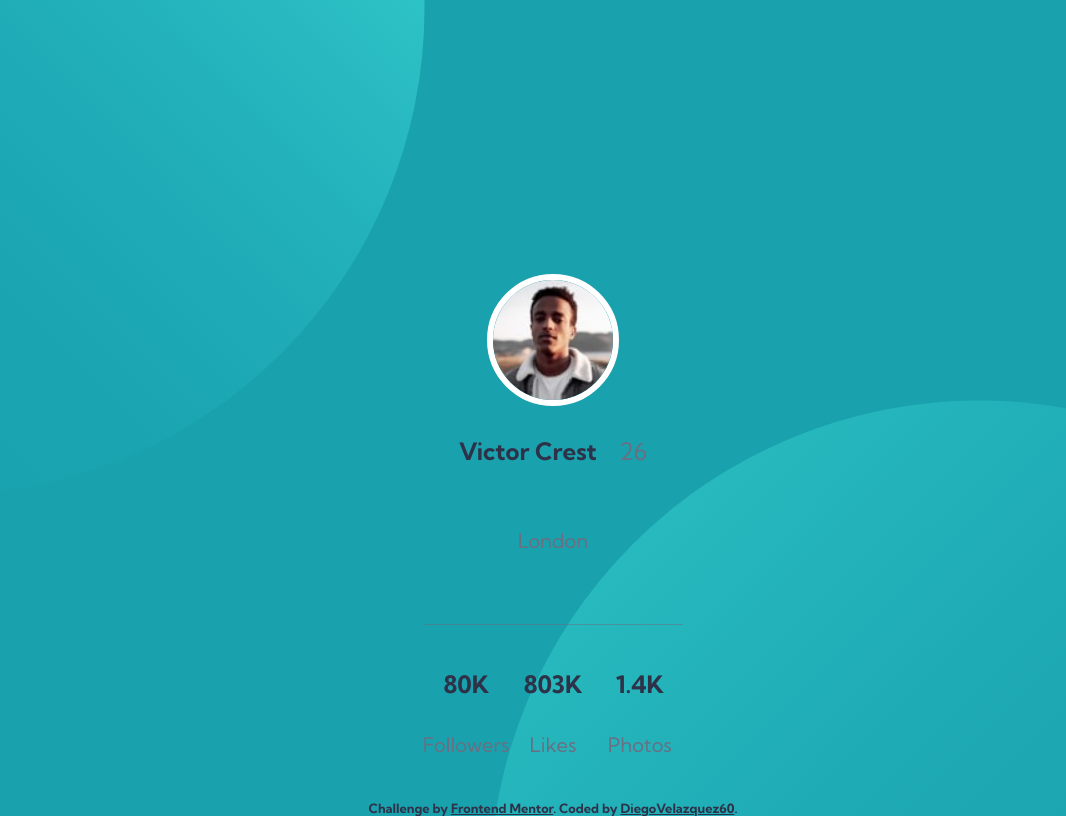
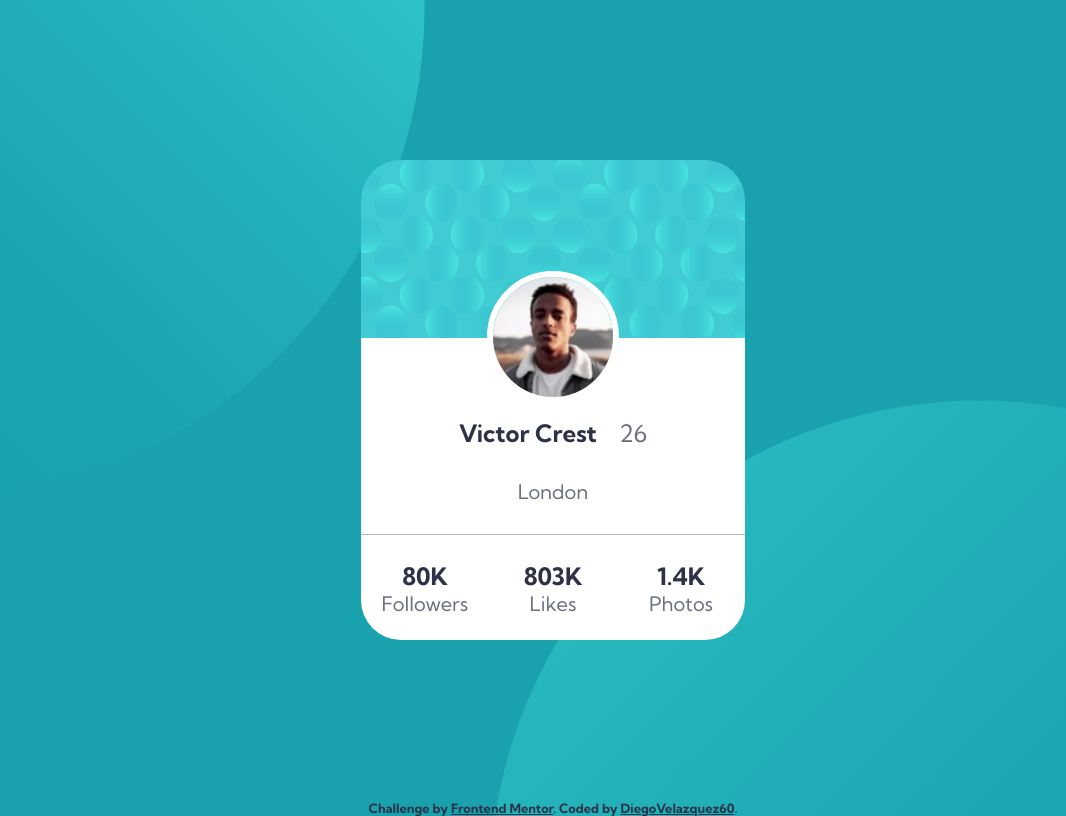
Before and after one commit to DiegoVelazquez60/Solution3, a plain HTML site: page index.html in a window 1280 px wide. Shown: the whole page, without its empty margins (87-1153 px from the left). Drawn offline with Linux system fonts and the light colour scheme.

Commit message:
Update style.css

```diff
--- a/css/style.css
+++ b/css/style.css
@@ -26,7 +26,7 @@ main{
     min-height: 100vh;
 }
 
-card{
+div.card{
     margin: 20vh 35vw;
     width: 75vmax;
     background-color: #fff;
```
